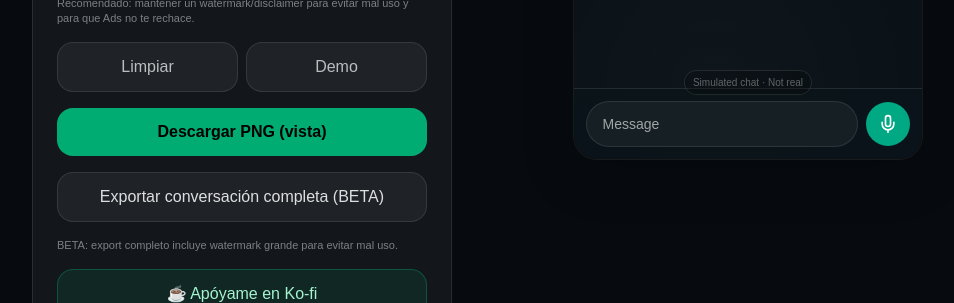
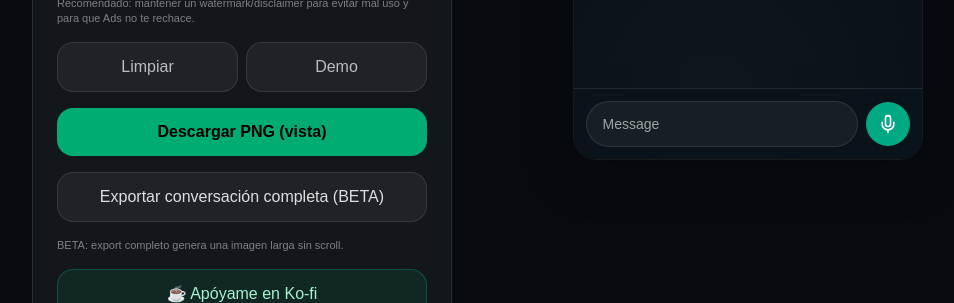
Before and after one commit to Abetar/chatmock, a Next.js app: page / in a window 1280 px wide. Shown: the part 647-950 px from the top of the page, without its empty margins (118-1072 px from the left). Built offline with nearby package versions, Linux system fonts and the light colour scheme.

Commit message:
removing watermark

```diff
--- a/app/page.tsx
+++ b/app/page.tsx
@@ -62,6 +62,7 @@ export default function Page() {
   }
 
   // ✅ Export PNG (conversación completa - BETA)
+  // ✅ Export PNG (conversación completa - BETA)
   async function exportFullConversationPng() {
     if (!previewRef.current) return;
 
@@ -81,6 +82,7 @@ export default function Page() {
     document.body.appendChild(wrapper);
 
     try {
+      // Expandir viewport (quitar alto fijo)
       const viewport = clone.querySelector(
         "[data-chat-viewport]"
       ) as HTMLElement | null;
@@ -89,6 +91,7 @@ export default function Page() {
         viewport.style.maxHeight = "none";
       }
 
+      // Expandir scroller (quitar overflow)
       const scroller = clone.querySelector(
         "[data-chat-scroll]"
       ) as HTMLElement | null;
@@ -96,22 +99,6 @@ export default function Page() {
         scroller.style.overflow = "visible";
         scroller.style.height = "auto";
         scroller.style.maxHeight = "none";
-      }
-
-      const big = clone.querySelector(
-        "[data-chat-watermark-big]"
-      ) as HTMLElement | null;
-      if (big) {
-        big.classList.remove("hidden");
-        big.classList.add("flex");
-      }
-
-      const small = clone.querySelector(
-        "[data-chat-watermark-small]"
-      ) as HTMLElement | null;
-      if (small) {
-        small.style.opacity = "0.95";
-        small.style.transform = "translateX(-50%)";
       }
 
       const filename = `chat-full-${platform}-${theme}-${new Date()
@@ -215,8 +202,7 @@ export default function Page() {
                 </button>
 
                 <p className="text-[11px] text-white/45 leading-snug">
-                  BETA: export completo incluye watermark grande para evitar mal
-                  uso.
+                  BETA: export completo genera una imagen larga sin scroll.
                 </p>
 
                 <a
@@ -236,9 +222,7 @@ export default function Page() {
             </section>
 
             {/* Preview */}
-            <section
-              className={cnPreviewSection(tab)}
-            >
+            <section className={cnPreviewSection(tab)}>
               <div ref={previewRef} className="w-fit md:mx-auto">
                 {preview}
               </div>
--- a/components/ChatPreview.tsx
+++ b/components/ChatPreview.tsx
@@ -119,7 +119,7 @@ export function ChatPreview({
           </div>
         </div>
 
-        {/* Chat area (viewport fijo en UI normal, pero export full lo vuelve auto) */}
+        {/* Chat area */}
         <div
           data-chat-viewport
           className={cn(
@@ -148,25 +148,6 @@ export function ChatPreview({
               }}
             />
           )}
-
-          {/* ✅ Watermark grande (oculto normal; visible SOLO en export full) */}
-          <div
-            data-chat-watermark-big
-            className="hidden pointer-events-none absolute inset-0 z-20 items-center justify-center"
-          >
-            <div
-              className={cn(
-                "select-none font-black tracking-widest uppercase",
-                "text-[28px] sm:text-[34px] px-6 py-4 rounded-2xl",
-                isDark
-                  ? "text-white/35 bg-black/20 border border-white/15"
-                  : "text-black/30 bg-white/40 border border-black/10"
-              )}
-              style={{ transform: "rotate(-18deg)" }}
-            >
-              SIMULATED CHAT · BETA
-            </div>
-          </div>
 
           {/* Messages */}
           <div
@@ -276,19 +257,6 @@ export function ChatPreview({
               </div>
             </div>
           </div>
-
-          {/* Watermark (normal) */}
-          <div
-            data-chat-watermark-small
-            className={cn(
-              "absolute bottom-16 left-1/2 -translate-x-1/2 text-[10px] px-2 py-1 rounded-full border",
-              isDark
-                ? "text-white/35 bg-black/20 border-white/10"
-                : "text-neutral-600 bg-white/70 border-neutral-200"
-            )}
-          >
-            Simulated chat · Not real
-          </div>
         </div>
       </div>
     </div>
```
